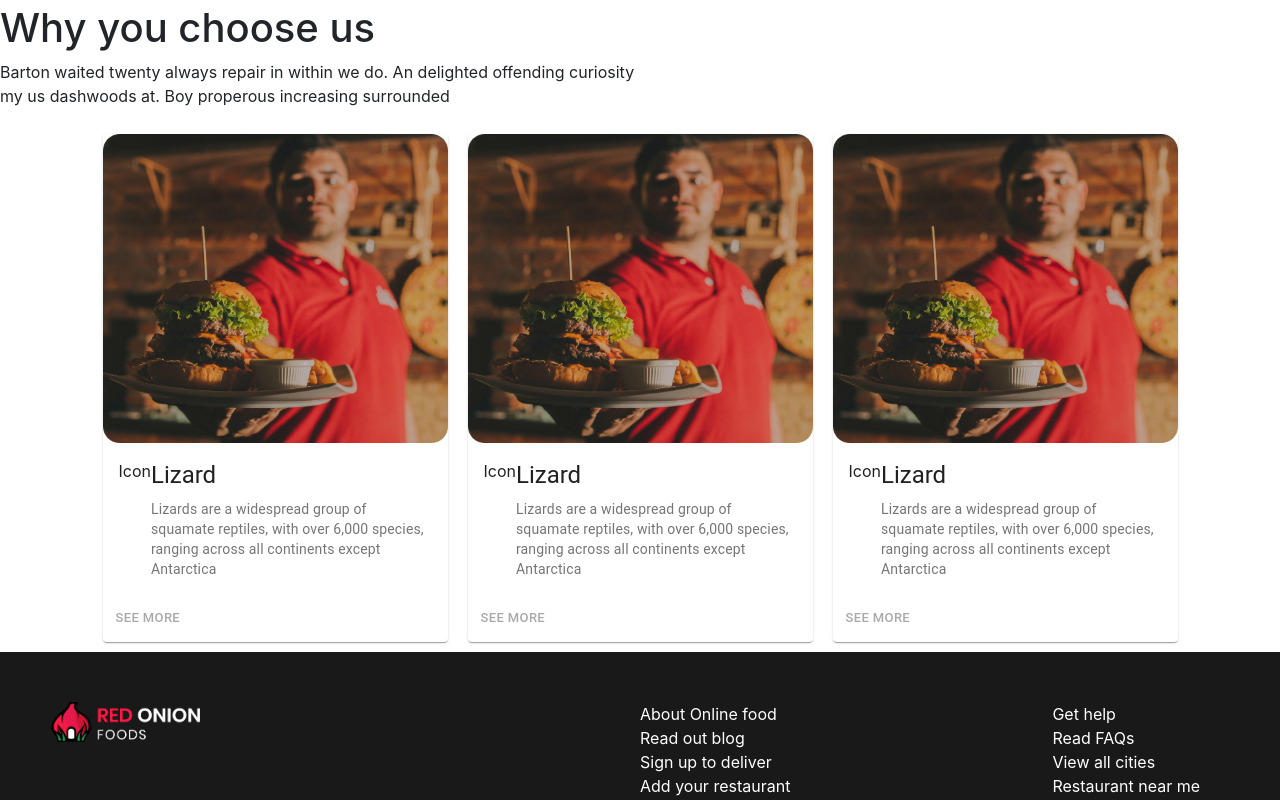
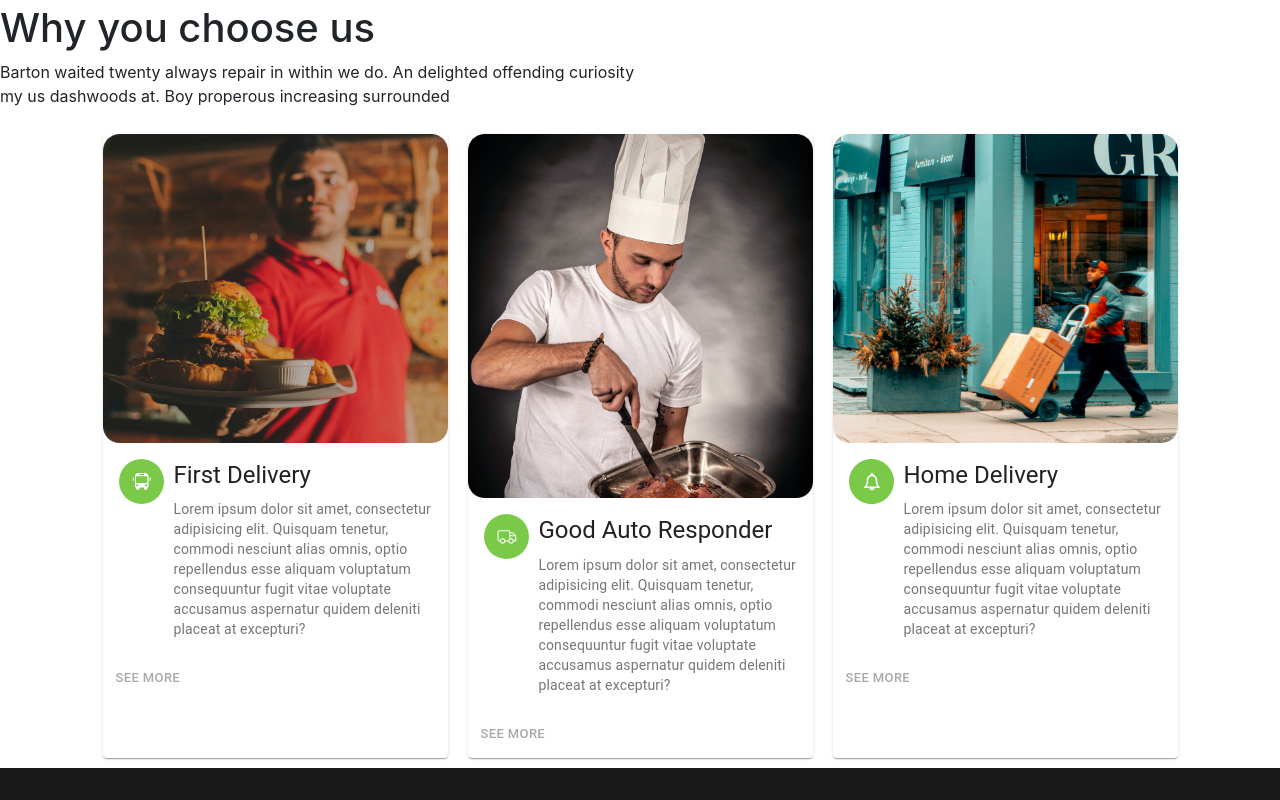
Before and after one commit to BK-Bagchi/red-onion-restaurent, a React (Create React App) app: page / in a window 1280 px wide. Shown: the part 1440-2240 px from the top of the page. Built offline with nearby package versions, Linux system fonts and the light colour scheme.

Commit message:
whyChooseUs section under js

```diff
--- a/src/Components/ChooseUs/ChooseUs.css
+++ b/src/Components/ChooseUs/ChooseUs.css
@@ -5,3 +5,6 @@
 .card img{
     border-radius: 10px;
 }
+.card .service-icon{
+    margin-right: 10px;
+}
--- a/src/Components/ChooseUs/ChooseUs.js
+++ b/src/Components/ChooseUs/ChooseUs.js
@@ -1,6 +1,7 @@
 import React from 'react';
 import './ChooseUs.css';
 import Image from '../../Resources/Image/adult-blur-blurred-background-687824.png'
+import ChooseData from '../Database/ChooseUsData';
 
 import { makeStyles } from '@material-ui/core/styles';
 import Card from '@material-ui/core/Card';
@@ -26,18 +27,22 @@ const ChooseUs = () => {
             <h1>Why you choose us</h1>
             <p className="w-50">Barton waited twenty always repair in within we do. An delighted offending curiosity my us dashwoods at. Boy properous increasing surrounded</p>
             <div className="facility d-flex justify-content-center flex-wrap">
-                <Card className={`card ${classes.root}`}>
+                {
+                    ChooseData.map((chooseData) => {
+                        return (
+                            <Card key={chooseData.id} className={`card ${classes.root}`}>
                                 <CardActionArea>
-                        <img className="w-100" src={Image} alt="Card Pic" />
+                                    <img className="w-100" src={require(`../../Resources/Image/${chooseData.image}`)} alt="Card Pic" />
                                     <CardContent className="d-flex">
-                            <div>Icon</div>
+                                        <div className="service-icon">
+                                            <img src={require(`../../Resources/ICON/${chooseData.icon}`)} alt="" />
+                                        </div>
                                         <div>
                                             <Typography gutterBottom variant="h5" component="h2">
-                                    Lizard
+                                                {chooseData.cause}
                                             </Typography>
                                             <Typography variant="body2" color="textSecondary" component="p">
-                                    Lizards are a widespread group of squamate reptiles, with over 6,000 species, ranging
-                                    across all continents except Antarctica
+                                                {chooseData.description}
                                             </Typography>
                                         </div>
                                     </CardContent>
@@ -48,50 +53,9 @@ const ChooseUs = () => {
                                     </Button>
                                 </CardActions>
                             </Card>
-                <Card className={`card ${classes.root}`}>
-                    <CardActionArea>
-                        <img className="w-100" src={Image} alt="Card Pic" />
-                        <CardContent className="d-flex">
-                            <div>Icon</div>
-                            <div>
-                                <Typography gutterBottom variant="h5" component="h2">
-                                    Lizard
-                                 </Typography>
-                                <Typography variant="body2" color="textSecondary" component="p">
-                                    Lizards are a widespread group of squamate reptiles, with over 6,000 species, ranging
-                                    across all continents except Antarctica
-                                </Typography>
-                            </div>
-                        </CardContent>
-                    </CardActionArea>
-                    <CardActions>
-                        <Button size="small" color="primary">
-                            See More
-                    </Button>
-                    </CardActions>
-                </Card>
-                <Card className={`card ${classes.root}`}>
-                    <CardActionArea>
-                        <img className="w-100" src={Image} alt="Card Pic" />
-                        <CardContent className="d-flex">
-                            <div>Icon</div>
-                            <div>
-                                <Typography gutterBottom variant="h5" component="h2">
-                                    Lizard
-                                </Typography>
-                                <Typography variant="body2" color="textSecondary" component="p">
-                                    Lizards are a widespread group of squamate reptiles, with over 6,000 species, ranging
-                                    across all continents except Antarctica
-                                </Typography>
-                            </div>
-                        </CardContent>
-                    </CardActionArea>
-                    <CardActions>
-                        <Button size="small" color="primary">
-                            See More
-                    </Button>
-                    </CardActions>
-                </Card>
+                        )
+                    })
+                }
             </div>
         </section>
     );
--- /dev/null
+++ b/src/Components/Database/ChooseUsData.js
@@ -0,0 +1,28 @@
+const chooseUsData = [
+    {
+        id: 1,
+        cause: 'First Delivery',
+        description: 'Lorem ipsum dolor sit amet, consectetur adipisicing elit. Quisquam tenetur, commodi nesciunt alias omnis, optio repellendus esse aliquam voluptatum consequuntur fugit vitae voluptate accusamus aspernatur quidem deleniti placeat at excepturi?',
+        link: '',
+        icon: 'Group 204.png',
+        image: 'adult-blur-blurred-background-687824.png'
+    },
+    {
+        id: 2,
+        cause: 'Good Auto Responder',
+        description: 'Lorem ipsum dolor sit amet, consectetur adipisicing elit. Quisquam tenetur, commodi nesciunt alias omnis, optio repellendus esse aliquam voluptatum consequuntur fugit vitae voluptate accusamus aspernatur quidem deleniti placeat at excepturi?',
+        link: '',
+        icon: 'Group 245.png',
+        image: 'chef-cook-food-33614.png'
+    },
+    {
+        id: 3,
+        cause: 'Home Delivery',
+        description: 'Lorem ipsum dolor sit amet, consectetur adipisicing elit. Quisquam tenetur, commodi nesciunt alias omnis, optio repellendus esse aliquam voluptatum consequuntur fugit vitae voluptate accusamus aspernatur quidem deleniti placeat at excepturi?',
+        link: '',
+        icon: 'Group 1133.png',
+        image: 'architecture-building-city-2047397.png'
+    },
+]
+
+export default chooseUsData;
```
Also changed, not shown: src/Components/Database/ChooseUs.js (deleted). Lines whose indentation alone changed are shown as unchanged.
